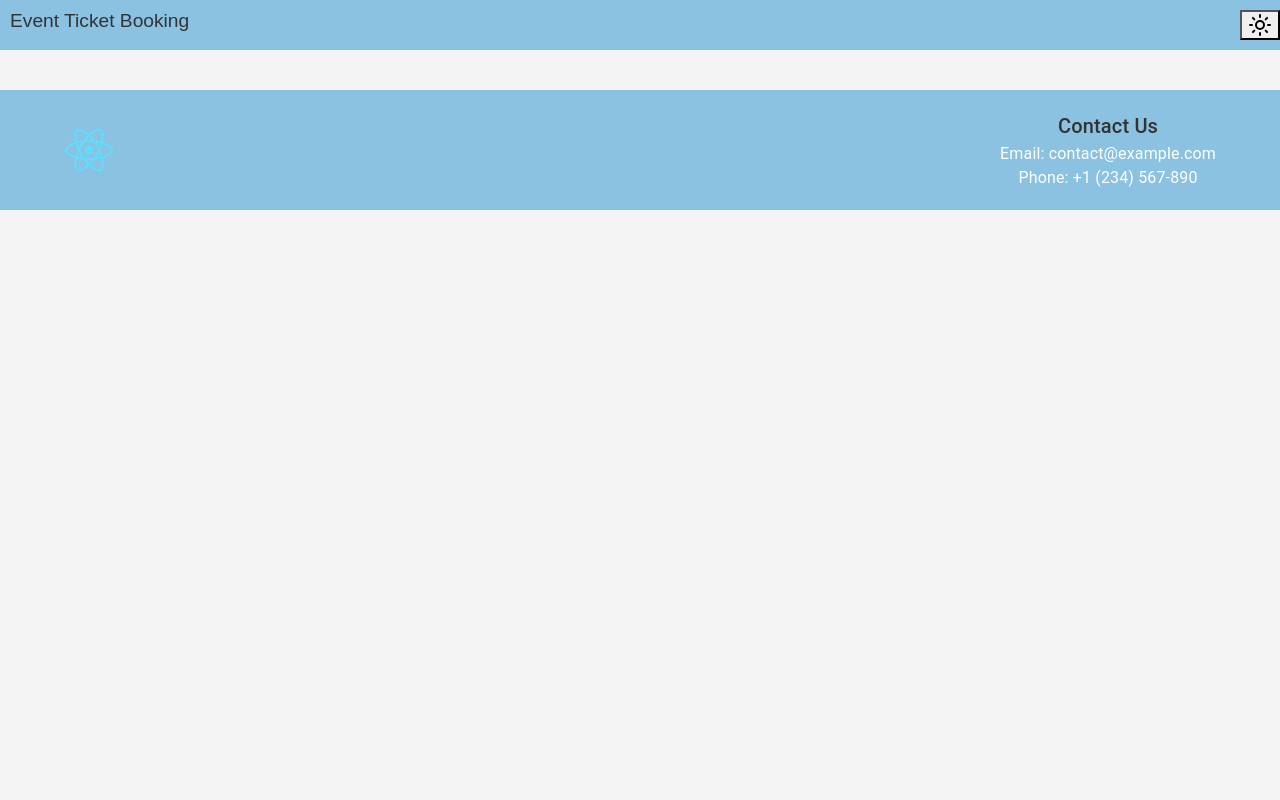
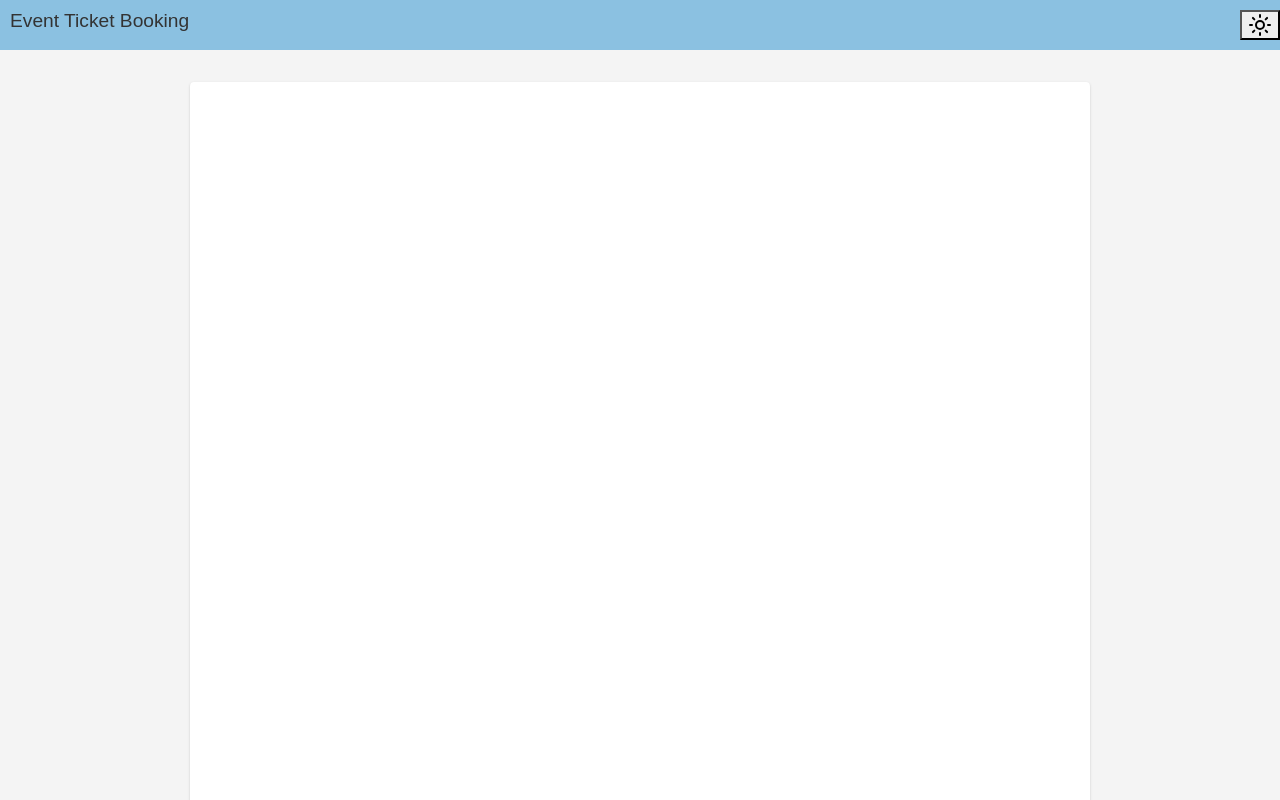
Before and after one commit to vansh017/Ticket-Booking-System, a React (Create React App) app: page /book-ticket/1 in a window 1280 px wide. Shown: the top 800 px of the page. Built offline with nearby package versions, Linux system fonts and the light colour scheme.

Commit message:
nested routes added for book-tickets

```diff
--- a/src/App.js
+++ b/src/App.js
@@ -6,6 +6,7 @@ import Footer from "./components/Footer";
 import { BrowserRouter as Router, Routes, Route } from "react-router-dom";
 import EventDetails from "./pages/EventDetails";
 import SelectLocation from "./pages/SelectLocation";
+import BookTicket from "./components/BookTicket";
 function App() {
   return (
     <Router>
@@ -15,10 +16,9 @@ function App() {
         <Routes>
           <Route path="/" element={<HomePage />} />
           <Route path="/card/:id" element={<EventDetails />} />
-          <Route
-            path="book-ticket/:id/select-location"
-            element={<SelectLocation />}
-          />
+          <Route path="book-ticket/:id" element={<BookTicket />}>
+            <Route path="select-location" element={<SelectLocation />} />
+          </Route>
         </Routes>
         <Footer />
       </div>
--- a/src/components/BookTicket.js
+++ b/src/components/BookTicket.js
@@ -1,9 +1,14 @@
 import React from "react";
 import Card from "@mui/material/Card";
 import "./BookTicket.css";
+import { Outlet } from "react-router-dom";
 
 const BookTicket = () => {
-  return <Card className="book-ticket-container"></Card>;
+  return (
+    <Card className="book-ticket-container">
+      <Outlet />
+    </Card>
+  );
 };
 
 export default BookTicket;
```
Also changed, not shown: src/pages/Select-Price.js (added).
